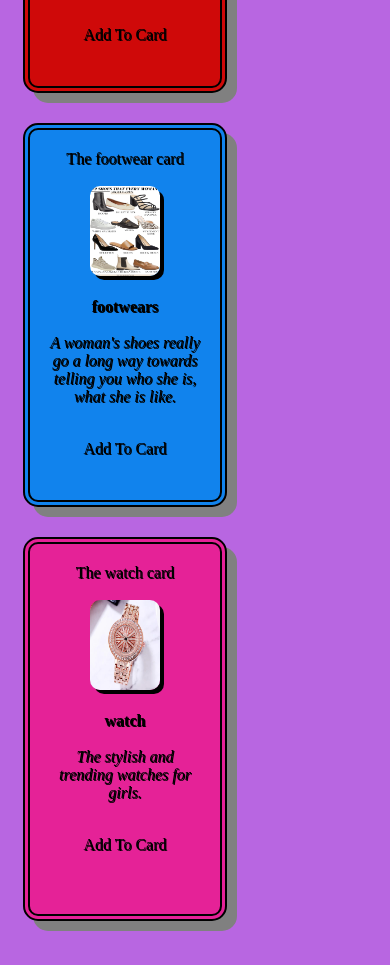
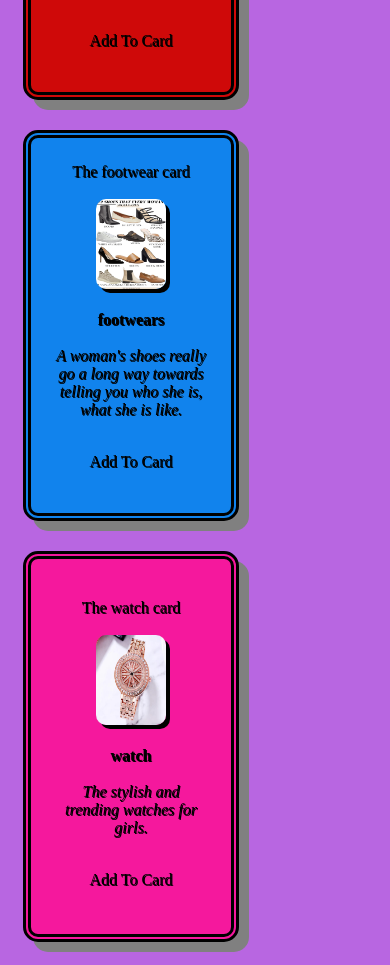
Before and after one commit to Pratibhamore01/Assignment-19, a plain HTML site: page index.html in a window 390 px wide. Shown: the part 314-1279 px from the top of the page. Before the commit the page ends 1258 px from the top, so only its background shows below. Drawn offline with Linux system fonts and the light colour scheme; files whose address does not match are found by name.

```diff
--- a/index.html
+++ b/index.html
@@ -8,10 +8,10 @@
       background-color: rgb(184, 102, 225);
     }
     .card{
-      height: 330px;
+      height: 325px;
       margin: 15px;
-      padding: 20px;
-      border: double 7px black;
+      padding: 25px;
+      border: double 8px black;
       border-radius: 15px;
       display: inline-block;
       width: 150px;
@@ -33,8 +33,9 @@
       background-color: rgb(17, 131, 237);
     }
     .z{
-      background-color:#e52297;
-
+      background-color:#f5189d;
+      padding-top: 40px;
+      padding-bottom: 10px;
     }
     img{
         height: 90px;
```
